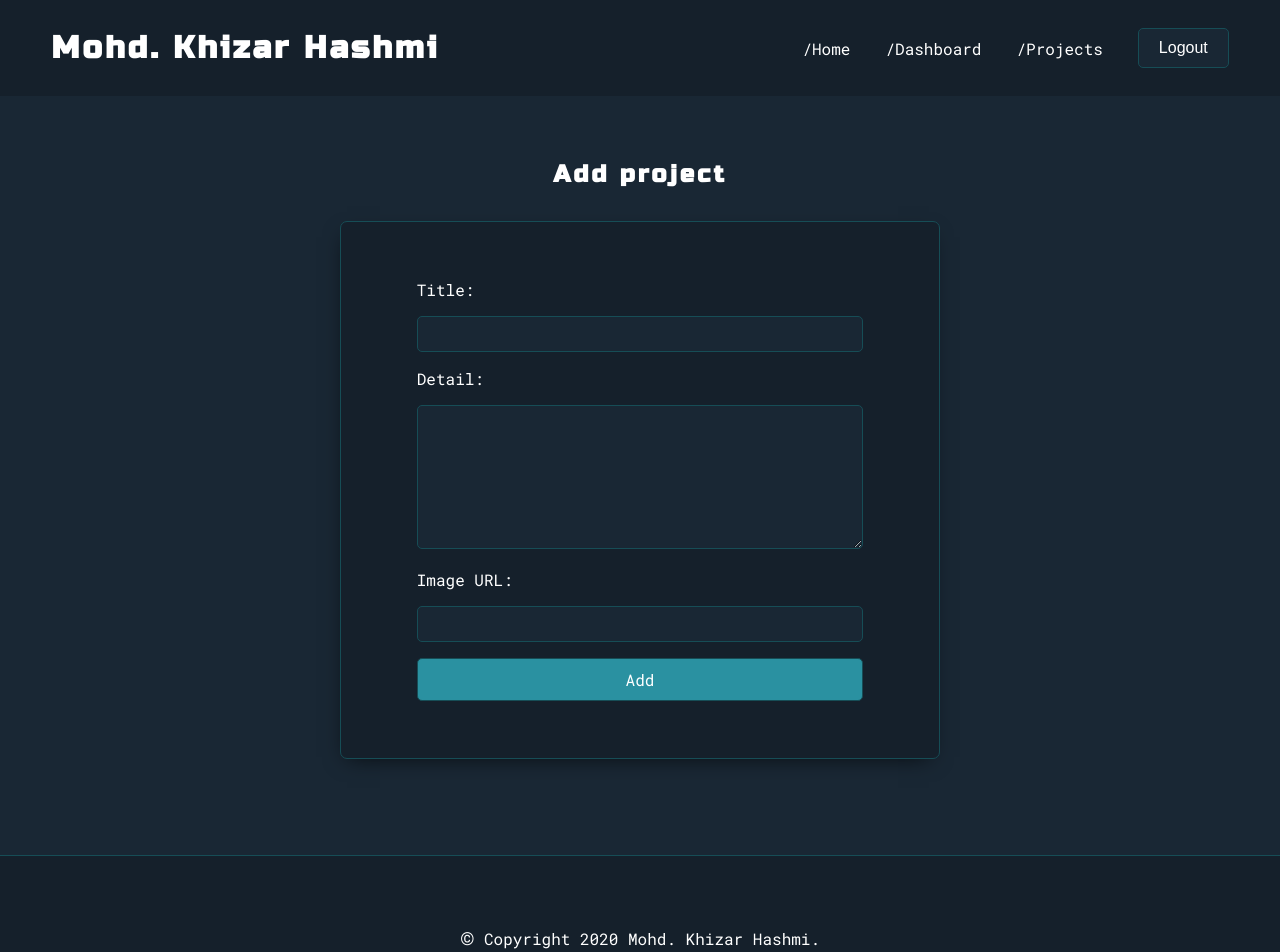
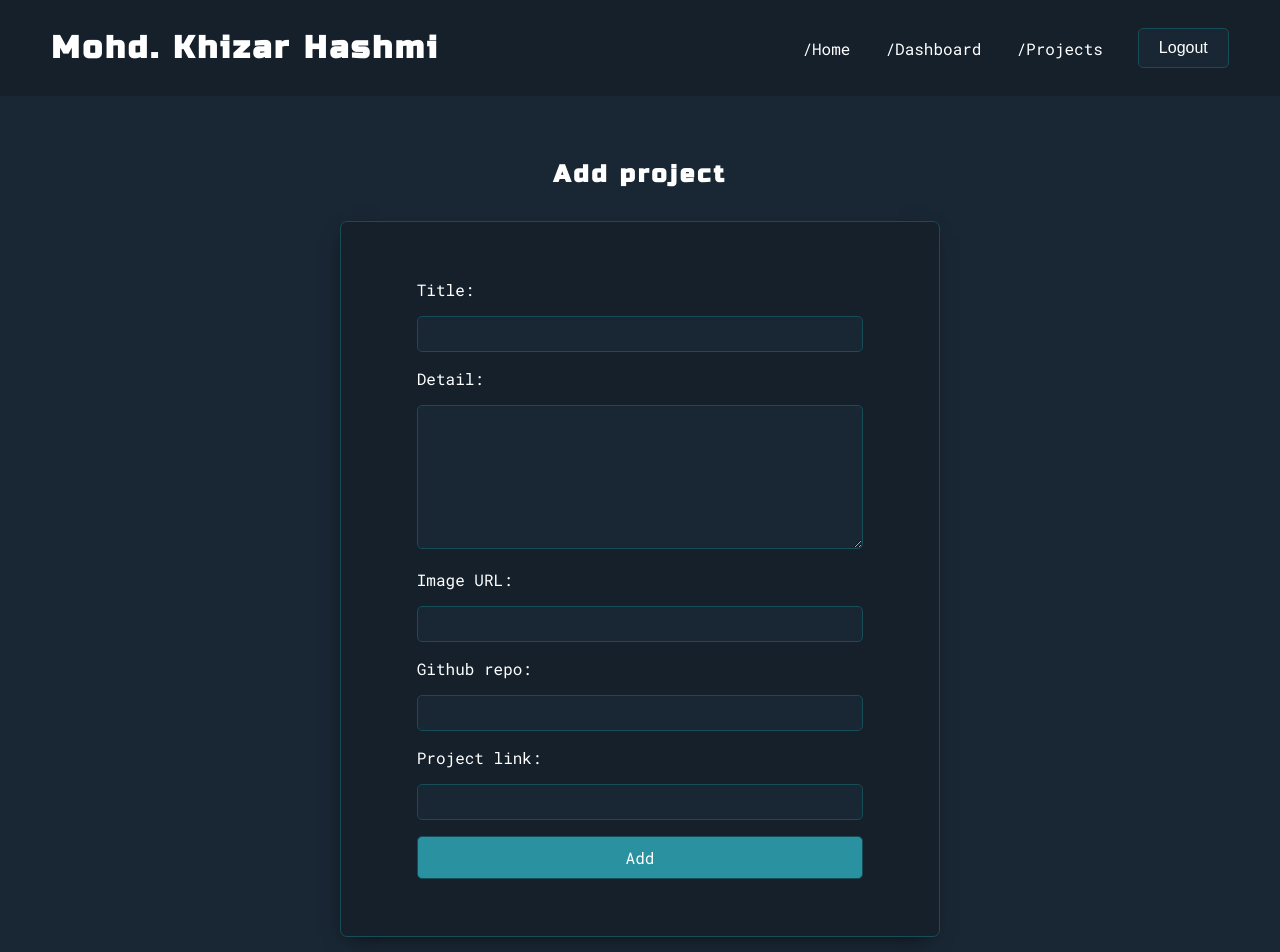
Before and after one commit to Khizarhashmi119/portfolio, a React (Create React App) app in the folder client/: page /add-project in a window 1280 px wide. Shown: the top 952 px of the page. Built offline with nearby package versions, Linux system fonts and the light colour scheme; no server answers; sample sign-in values are in the browser's storage; the HTML template or start-up script is replaced by a standard one.

Commit message:
Add github repo and project link

```diff
--- a/client/src/App.scss
+++ b/client/src/App.scss
@@ -437,6 +437,15 @@ a {
   max-width: 90%;
 }
 
+.project-links {
+  margin: 1rem;
+}
+
+.project-link {
+  @include btn();
+  margin: 2rem;
+}
+
 .project-detail {
   margin: 2rem 0;
 }
@@ -550,11 +559,21 @@ a {
 .input-project-title {
   @include inputs();
 }
+
 .input-project-detail {
   @include inputs();
   resize: vertical;
 }
+
 .input-project-image {
+  @include inputs();
+}
+
+.input-project-repo {
+  @include inputs();
+}
+
+.input-project-link {
   @include inputs();
 }
 
--- a/client/src/components/Project-form/ProjectForm.jsx
+++ b/client/src/components/Project-form/ProjectForm.jsx
@@ -12,6 +12,8 @@ const ProjectForm = ({ history, type, project, addProject, updateProject }) => {
     title: type === "Edit" ? project.title : "",
     detail: type === "Edit" ? project.detail : "",
     image: type === "Edit" ? project.image : "",
+    repo: type === "Edit" ? project.repo : "",
+    link: type === "Edit" ? project.link : "",
   });
 
   const handleChange = (e) => {
@@ -61,6 +63,24 @@ const ProjectForm = ({ history, type, project, addProject, updateProject }) => {
         value={inputs.image}
         onChange={handleChange}
       />
+      <label htmlFor="project-repo">Github repo:</label>
+      <input
+        className="input-project-repo"
+        type="url"
+        id="project-repo"
+        name="repo"
+        value={inputs.repo}
+        onChange={handleChange}
+      />
+      <label htmlFor="project-link">Project link:</label>
+      <input
+        className="input-project-link"
+        type="url"
+        id="project-link"
+        name="link"
+        value={inputs.link}
+        onChange={handleChange}
+      />
       <button className="project-btn" type="submit">
         {type}
       </button>
--- a/client/src/pages/Page-not-found-page/PageNotFoundPage.jsx
+++ b/client/src/pages/Page-not-found-page/PageNotFoundPage.jsx
@@ -5,7 +5,7 @@ const PageNotFoundPage = () => {
     <main>
       <section id="page-not-found">
         <div className="container">
-          <h2 className="page-not-found-title">404 Page Not found! ⚡</h2>
+          <h2 className="page-not-found-title">404 Page Not found!</h2>
         </div>
       </section>
     </main>
--- a/client/src/pages/Project-detail-page/ProjectDetailPage.jsx
+++ b/client/src/pages/Project-detail-page/ProjectDetailPage.jsx
@@ -3,9 +3,6 @@ import { connect } from "react-redux";
 
 const ProjectDetailPage = ({ match, projects, loading }) => {
   const project = projects.find(({ _id }) => match.params.id === _id);
-  // console.log(projects);
-  // console.log(project);
-  // console.log(loading);
 
   return (
     <main>
@@ -15,6 +12,18 @@ const ProjectDetailPage = ({ match, projects, loading }) => {
             <div className="container">
               <h2 className="project-title">{project.title}</h2>
               <img className="project-img" src={project.image} alt="Project" />
+              <div className="project-links">
+                {project.repo && (
+                  <a href={project.repo} className="project-link">
+                    Github repo
+                  </a>
+                )}
+                {project.link && (
+                  <a href={project.link} className="project-link">
+                    Project link
+                  </a>
+                )}
+              </div>
               <p className="project-detail">{project.detail}</p>
             </div>
           ) : (
--- a/client/src/pages/Projects-page/ProjectsPage.jsx
+++ b/client/src/pages/Projects-page/ProjectsPage.jsx
@@ -4,9 +4,6 @@ import { connect } from "react-redux";
 import ProjectList from "../../components/Project-list/ProjectList";
 
 const ProjectsPage = ({ projects, loading }) => {
-  // console.log(projects);
-  // console.log(loading);
-
   return (
     <main>
       <section id="projects">
```
Also changed, not shown: 1 other file (tests, documents, lock files or other folders).
